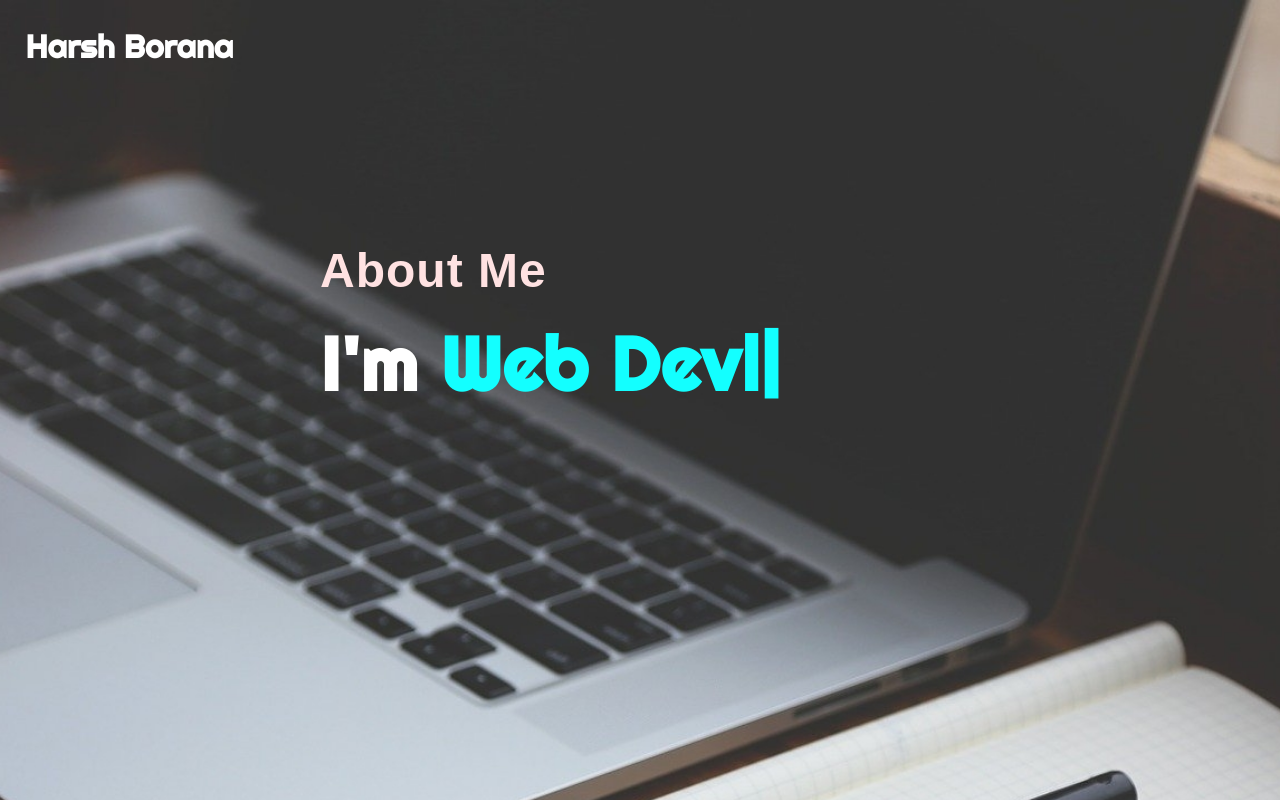
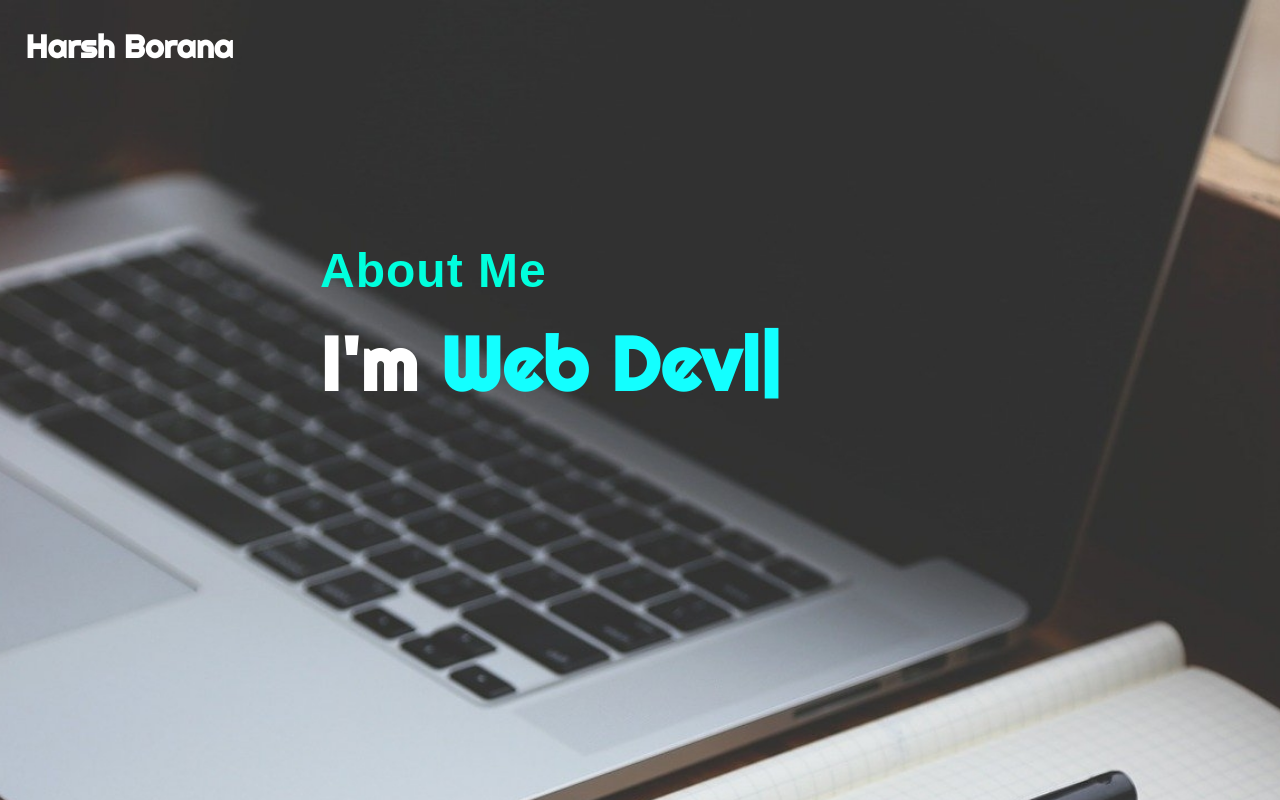
Before and after one commit to harshborana11/harshborana, a plain HTML site: page index.html in a window 1280 px wide. Drawn offline with nearby package versions, Linux system fonts and the light colour scheme.

Commit message:
Update style.css

```diff
--- a/style.css
+++ b/style.css
@@ -35,11 +35,9 @@ body{
 }
 
 
-
-
 .aboutMe{
     font-family: 'Teko', sans-serif;
-    color: rgb(255, 226, 226);
+    color:rgb(0, 255, 221);
     letter-spacing: 1px;
     line-height: 26px;
     font-size: 3rem;
```
